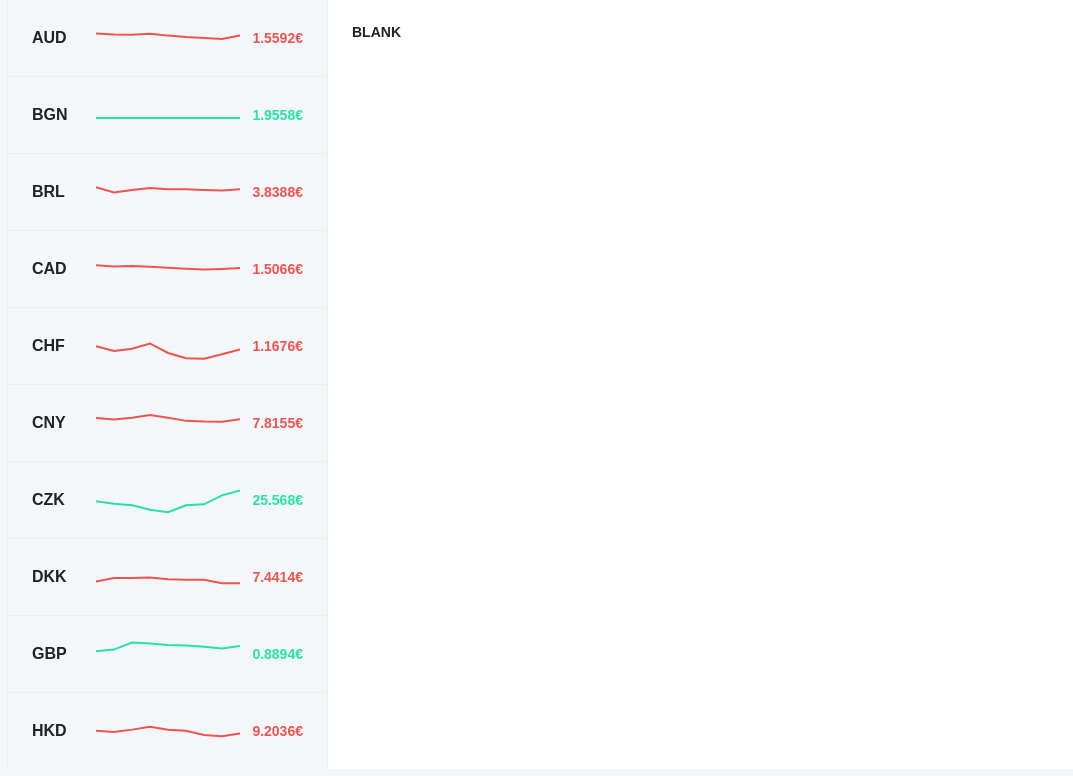
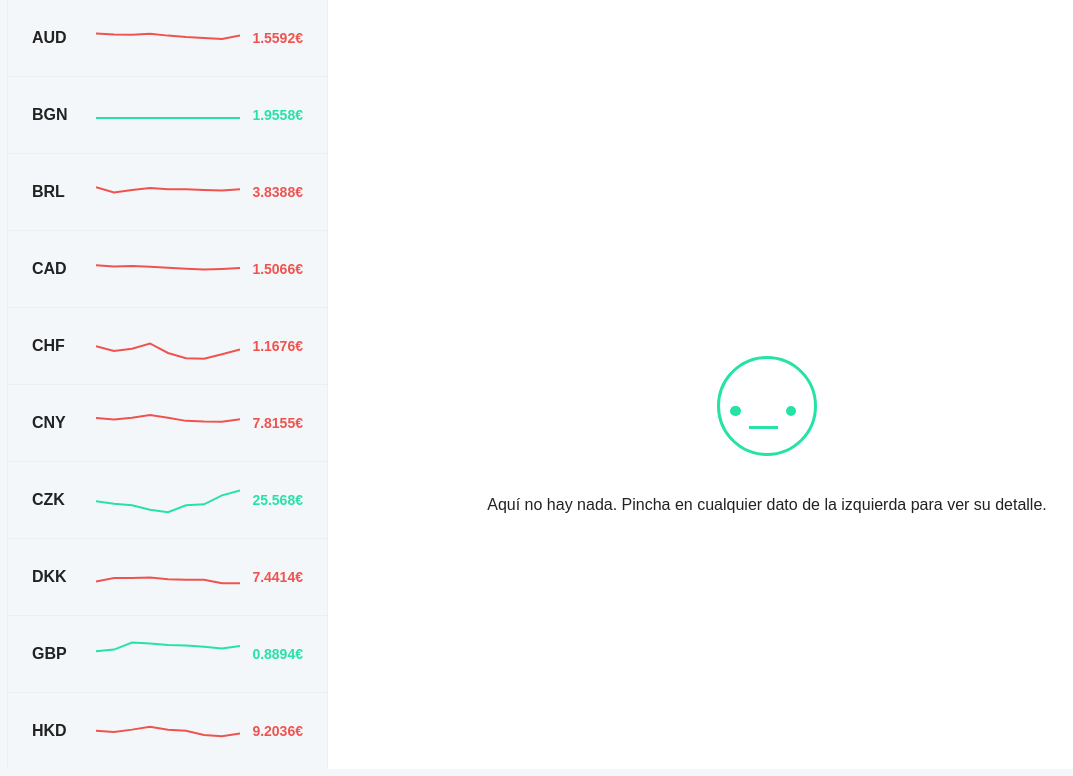
Before and after one commit to inspiratweb/stocks, a React (Create React App) app: page / in a window 1280 px wide. Shown: the top 776 px of the page, without its empty margins (33-1106 px from the left). Built offline with nearby package versions, Linux system fonts and the light colour scheme; the HTML template or start-up script is replaced by a standard one.

Commit message:
blankSlate

```diff
--- /dev/null
+++ b/src/components/BlankSlate.js
@@ -0,0 +1,32 @@
+import React, { Component } from 'react';
+import PropTypes from 'prop-types';
+
+class BlankSlate extends Component {
+  renderEmoji() {
+    return (
+      <div className="blankSlate-emoji">
+        <div className="blankSlate-emoji-head">
+          <div className="blankSlate-emoji-face">
+            <div className="blankSlate-emoji-eyes"></div>
+            <div className="blankSlate-emoji-mouth"></div>
+          </div>
+        </div>
+      </div>
+    );
+  }
+
+  render() {
+    return (
+      <div className="blankSlate">
+        {this.renderEmoji()}
+        <p>{this.props.copy}</p>
+      </div>
+    )
+  }
+}
+
+BlankSlate.propTypes = {
+  copy: PropTypes.string,
+};
+
+export default BlankSlate;
--- a/src/components/CurrencyDetail.js
+++ b/src/components/CurrencyDetail.js
@@ -2,6 +2,7 @@ import React, { Component } from 'react';
 import PropTypes from 'prop-types';
 import ChartLine from './ChartLine';
 import getValueFeedback from '../lib/getValueFeedback';
+import BlankSlate from './BlankSlate';
 
 class CurrencyDetail extends Component {
   renderProgression(valuesFeedback) {
@@ -45,7 +46,9 @@ class CurrencyDetail extends Component {
       return (
         // Showing blank state
         <section className="currencyDetail">
-          <div>BLANK</div>
+          <BlankSlate
+            copy="Aquí no hay nada. Pincha en cualquier dato de la izquierda para ver su detalle."
+          />
         </section>
       )
     }
--- a/src/styles/App.css
+++ b/src/styles/App.css
@@ -84,13 +84,17 @@ body {
 .currencyList {
   width: 320px; }
   .currencyList-item {
+    cursor: pointer;
     background-color: #F4F7F9;
-    border-right: solid 1px #EEEEEE; }
+    border-right: solid 1px #EEEEEE;
+    transition: background-color 0.4s ease; }
     .currencyList-item:last-child .currencyList-item-content {
       border-bottom: 0; }
     .currencyList-item.active {
       background-color: #FFFFFF;
       border-right: 0; }
+    .currencyList-item:hover {
+      background-color: #edf2f5; }
     .currencyList-item-content {
       border-bottom: solid 1px #EEEEEE;
       padding: 24px;
@@ -148,3 +152,76 @@ body {
     margin: 32px 0; }
     .currencyDetail-chart canvas {
       width: 100% !important; }
+
+@keyframes blink {
+  48% {
+    height: 100%;
+    top: 0; }
+  50% {
+    height: 0;
+    top: 50%; }
+  52% {
+    height: 100%;
+    top: 0; } }
+
+@keyframes move {
+  20% {
+    left: 15%; }
+  25%, 35% {
+    left: 5%; }
+  45%, 55% {
+    left: 25%; }
+  60% {
+    left: 15%; } }
+
+.blankSlate {
+  margin-top: 40%;
+  text-align: center;
+  font-size: 16px;
+  line-height: 18px;
+  font-weight: 400; }
+  .blankSlate-emoji {
+    width: 100px;
+    height: 100px;
+    margin: 0 auto 40px auto;
+    position: relative; }
+    .blankSlate-emoji-head {
+      position: absolute;
+      left: 0%;
+      top: 0%;
+      width: 100%;
+      height: 100%;
+      border: solid 3px #26e2a7;
+      border-radius: 50%; }
+    .blankSlate-emoji-face {
+      position: absolute;
+      left: 15%;
+      top: 50%;
+      width: 70%;
+      height: 24%;
+      animation: move 4s infinite; }
+    .blankSlate-emoji-eyes {
+      position: absolute;
+      top: 0;
+      left: 0;
+      width: 100%;
+      height: 46%; }
+      .blankSlate-emoji-eyes:before, .blankSlate-emoji-eyes:after {
+        content: "";
+        position: absolute;
+        width: 16%;
+        height: 100%;
+        border-radius: 50%;
+        background-color: #26e2a7;
+        animation: blink 3s infinite; }
+      .blankSlate-emoji-eyes:before {
+        left: 0; }
+      .blankSlate-emoji-eyes:after {
+        right: 0; }
+    .blankSlate-emoji-mouth {
+      position: absolute;
+      left: 28%;
+      bottom: 0;
+      height: 12%;
+      width: 44%;
+      background-color: #26e2a7; }
--- a/src/styles/App.scss
+++ b/src/styles/App.scss
@@ -11,6 +11,7 @@
 // modules
 @import './modules/currencyList';
 @import './modules/currencyDetail';
+@import './modules/blankSlate';
 
 // components
 @import './components/Button';
--- /dev/null
+++ b/src/styles/modules/_blankSlate.scss
@@ -0,0 +1,78 @@
+@keyframes blink {
+  48% { height: 100%; top: 0; }
+  50% { height: 0; top: 50%; }
+  52% { height: 100%; top: 0; }
+}
+
+@keyframes move {
+  20% { left: 15%; }
+  25%, 35% { left: 5%; }
+  45%, 55% { left: 25%; }
+  60% { left: 15%; }
+}
+
+.blankSlate {
+  margin-top: 40%;
+  text-align: center;
+  font-size: 16px;
+  line-height: 18px;
+  font-weight: $weight-light;
+
+  &-emoji {
+    width: 100px;
+    height: 100px;
+    margin: 0 auto 40px auto;
+    position: relative;
+
+    &-head {
+      position: absolute;
+      left: 0%;
+      top: 0%;
+      width: 100%;
+      height: 100%;
+      border: solid 3px $maincolor;
+      border-radius: 50%;
+    }
+
+    &-face {
+      position: absolute;
+      left: 15%;
+      top: 50%;
+      width: 70%;
+      height: 24%;
+      animation: move 4s infinite;
+    }
+
+    &-eyes {
+      position: absolute;
+      top: 0;
+      left: 0;
+      width: 100%;
+      height: 46%;
+      &:before, &:after {
+        content: "";
+        position: absolute;
+        width: 16%;
+        height: 100%;
+        border-radius: 50%;
+        background-color: $maincolor;
+        animation: blink 3s infinite;
+      }
+      &:before {
+        left: 0;
+      }
+      &:after {
+        right: 0;
+      }
+    }
+
+    &-mouth {
+      position: absolute;
+      left: 28%;
+      bottom: 0;
+      height: 12%;
+      width: 44%;
+      background-color: $maincolor;
+    }
+  }
+}
--- a/src/styles/modules/_currencyList.scss
+++ b/src/styles/modules/_currencyList.scss
@@ -1,14 +1,19 @@
 .currencyList {
   width: $spacing*40;
   &-item {
+    cursor: pointer;
     background-color: $bgcolor;
     border-right: solid 1px $basecolor-lighter;
+    transition: background-color 0.4s ease;
     &:last-child &-content{
       border-bottom: 0;
     }
     &.active {
       background-color: $white;
       border-right: 0;
+    }
+    &:hover {
+      background-color: darken($bgcolor, 2%);
     }
 
     &-content {
```
